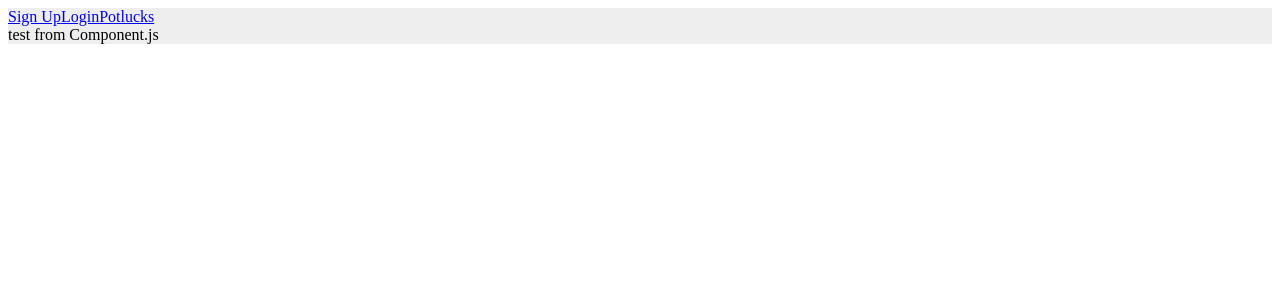
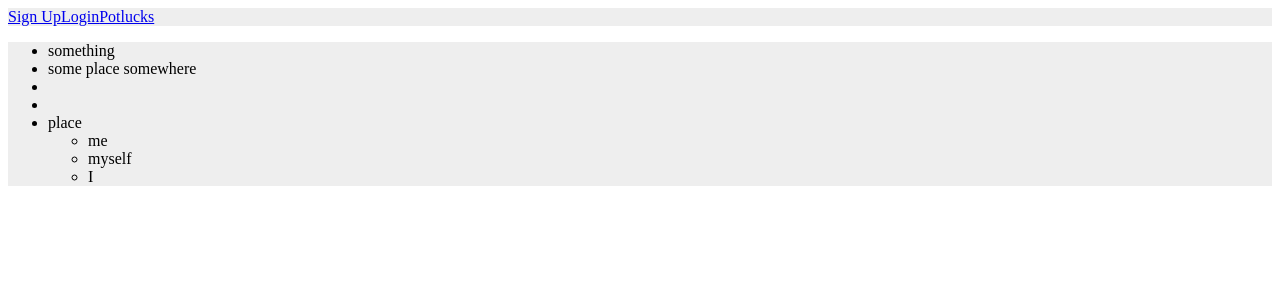
Before and after one commit to PotluckPlanner-TT7/Frontend, a React (Create React App) app: page /login in a window 1280 px wide. Shown: the top 300 px of the page. Built offline with nearby package versions, Linux system fonts and the light colour scheme.

Commit message:
Added logic to PotLuckCard, edited Reducer spelling, updated MapStateToProps on Potluck

```diff
--- a/src/App.js
+++ b/src/App.js
@@ -9,7 +9,7 @@ function App() {
     <div className="App">
       <Nav />
       <Switch>
-        <Route path="/login" component={Component} />
+        <Route path="/login" component={PotLuck} />
         {/* <Component /> */}
       </Switch>
     </div>
--- a/src/components/potluck/PotLuck.js
+++ b/src/components/potluck/PotLuck.js
@@ -1,10 +1,8 @@
 import React from "react";
 import { connect } from "react-redux";
 import {
-  startLogin,
-  startSuccess,
-  startFail,
-} from "../../store/actions/loginActions";
+getPotluckData
+} from "../../store/actions/potluckAction";
 
 import PotLuckCard from "./PotLuckCard";
 
@@ -12,13 +10,13 @@ import PotLuckStyle from "./PotLuckStyle";
 //      change^               change^
 
 const PotLuck = (props) => {
-  console.log(props);
+  const { potluckData } = props;
   return (
     <PotLuckStyle>
-      test from Component.js
-      {/* {props.potlucks.map((pot) => {
-        <PotLuckCard key={pot.id} potluck={pot} />;
-      })} */}
+
+      {potluckData.map((pot) => {
+        return <PotLuckCard key={pot.id} potluck={pot} />;
+      })}
     </PotLuckStyle>
   );
 };
@@ -32,6 +30,6 @@ const mapStateToProps = (state) => {
 };
 
 export default connect(mapStateToProps, {
-  // getPotluckData,
+  getPotluckData,
 })(PotLuck);
 //              change^^
--- a/src/components/potluck/PotLuckCard.js
+++ b/src/components/potluck/PotLuckCard.js
@@ -1,9 +1,22 @@
 import React from "react";
 
 function PotLuckCard(props) {
+  const {potluck} = props;
+
   return (
     <div>
-      <h1>potluck1</h1>
+      <ul>
+        <li>{potluck.title}</li>
+        <li>{potluck.description}</li>
+        <li>{potluck.date}</li>
+        <li>{potluck.creator}</li>
+        <li>{potluck.location}</li>
+        <ul>
+          {potluck.guests.map(guest => {
+            return (<li>{guest}</li>)
+          })}
+        </ul>
+      </ul>
     </div>
   );
 }
--- a/src/store/actions/potluckAction.js
+++ b/src/store/actions/potluckAction.js
@@ -1,7 +1,7 @@
 //axios with auth
 import axios from "axios";
 export const LOAD_POTLUCKS = "LOAD_POTLUCKS";
-export const SET_POTLOCKS_SUCCESS = "SET_POTLOCKS_SUCCESS";
+export const SET_POTLUCKS_SUCCESS = "SET_POTLUCKS_SUCCESS";
 export const SET_ERROR = "SET_ERROR";
 
 export const getPotluckData = () => {
@@ -10,7 +10,7 @@ export const getPotluckData = () => {
     axios
       .get("url")
       .then((res) =>
-        dispatch({ type: SET_POTLOCKS_SUCCESS, payload: res.data })
+        dispatch({ type: SET_POTLUCKS_SUCCESS, payload: res.data })
       )
       .catch((err) => {
         dispatch({ type: SET_ERROR, payload: err.message });
--- a/src/store/reducer/potluckReducer.js
+++ b/src/store/reducer/potluckReducer.js
@@ -1,11 +1,21 @@
 import {
   LOAD_POTLUCKS,
-  SET_POTLOCKS_SUCCESS,
+  SET_POTLUCKS_SUCCESS,
   SET_ERROR,
 } from "./../actions/potluckAction";
 
 const initialValue = {
-  potluckData: "",
+  potluckData: [{
+    id: Date.now(),
+    title: "something",
+    date: "",
+    location: "place",
+    description: "some place somewhere",
+    guests: ["me", "myself", "I"],
+    creator: " ",
+    itemsRequested: []
+  }],
+
   error: "",
   loadingPotluckData: false,
 };
@@ -17,7 +27,7 @@ export const potluckReducer = (state = initialValue, action) => {
         ...state,
         loadingPotluckData: true,
       };
-    case SET_POTLOCKS_SUCCESS:
+    case SET_POTLUCKS_SUCCESS:
       return {
         ...state,
         potluckData: action.payload,
```
